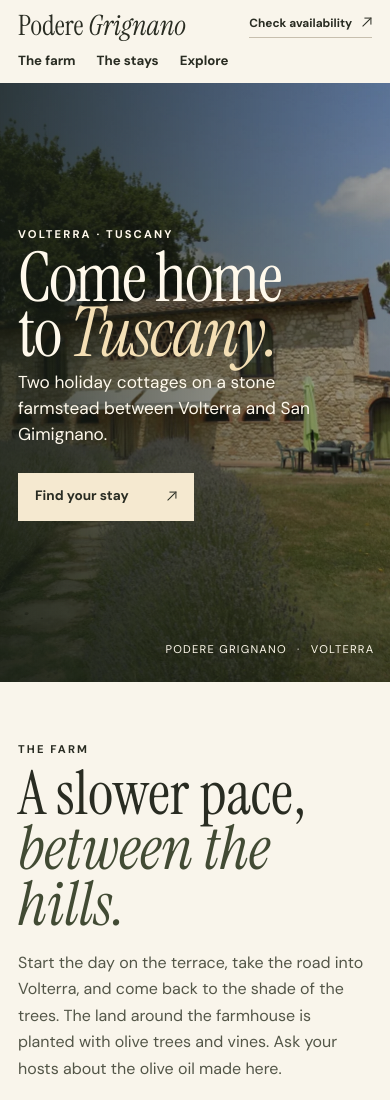
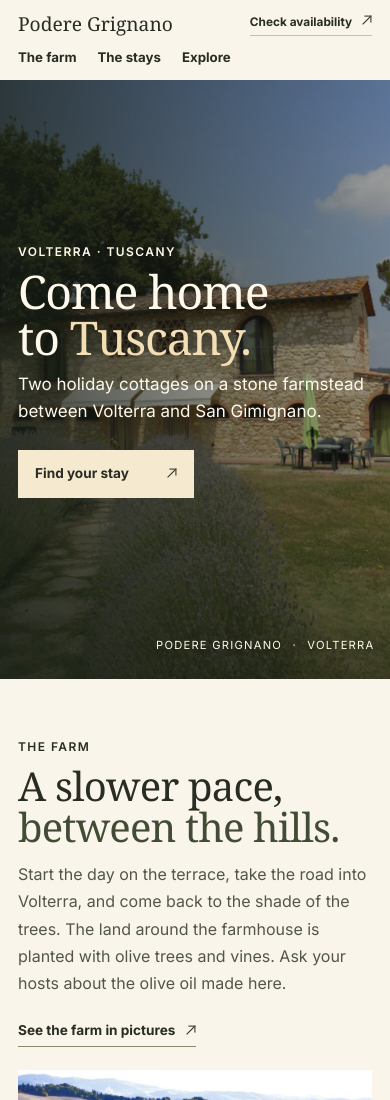
Before and after one commit to admmarco/poderegrignano, a plain HTML site: page index.html in a window 390 px wide. Shown: the top 1100 px of the page. Drawn offline with Linux system fonts and the light colour scheme; a web font is replaced by a local one.

Commit message:
Refine the Podere Grignano typography

```diff
--- a/index.html
+++ b/index.html
@@ -8,7 +8,7 @@
   <title>Podere Grignano | A farm stay near Volterra, Tuscany</title>
   <link rel="preconnect" href="https://fonts.googleapis.com">
   <link rel="preconnect" href="https://fonts.gstatic.com" crossorigin>
-  <link href="https://fonts.googleapis.com/css2?family=DM+Sans:wght@400;500;600;700&family=Instrument+Serif:ital@0;1&display=swap" rel="stylesheet">
+  <link href="https://fonts.googleapis.com/css2?family=DM+Serif+Text&amp;family=Inter:wght@400;500;600;700&amp;display=swap" rel="stylesheet">
   <link rel="stylesheet" href="styles.css">
   <script src="site.js" defer></script>
 </head>
--- a/styles.css
+++ b/styles.css
@@ -5,30 +5,31 @@
   --olive: #424b34;
   --muted: #535648;
   --rule: #c7bfae;
-  --display: 'Instrument Serif', Georgia, serif;
-  --body: 'DM Sans', Arial, sans-serif;
+  --display: 'DM Serif Text', Georgia, serif;
+  --body: Inter, system-ui, sans-serif;
 }
 
 * { box-sizing: border-box; }
 html { scroll-behavior: smooth; }
-body { margin: 0; color: var(--ink); background: var(--paper); font: 16px/1.65 var(--body); }
+body { margin: 0; color: var(--ink); background: var(--paper); font: 16px/1.7 var(--body); }
 img { display: block; width: 100%; height: auto; }
 a { color: inherit; text-decoration: none; }
 button { font: inherit; }
 :focus-visible { outline: 2px solid currentColor; outline-offset: 5px; }
 h1, h2, h3, p, figure { margin: 0; }
 h1, h2, h3, .brand { font-family: var(--display); font-weight: 400; }
-h2 { font-size: clamp(3.8rem, 7vw, 6.9rem); line-height: .91; margin: .12em 0 .3em; }
+h2 { font-size: clamp(2.5rem, 5vw, 4.55rem); line-height: 1.03; letter-spacing: -.02em; margin: .18em 0 .36em; }
+h2 em, .brand em { font-style: normal; }
 h2 em { color: var(--olive); }
-h3 { font-size: clamp(2rem, 4vw, 3rem); line-height: 1; }
+h3 { font-size: clamp(1.65rem, 3vw, 2.5rem); line-height: 1.1; }
 section[id] { scroll-margin-top: 20px; }
 .shell { width: min(1160px, 88%); margin-inline: auto; }
-.kicker { font-size: .7rem; letter-spacing: .19em; text-transform: uppercase; font-weight: 700; }
+.kicker { font-size: .75rem; letter-spacing: .12em; text-transform: uppercase; font-weight: 600; }
 .skip { position: fixed; z-index: 5; top: 10px; left: 10px; background: var(--paper); padding: 9px 14px; transform: translateY(-150%); }
 .skip:focus { transform: none; }
 
 .header-inner { width: 92%; min-height: 76px; margin: auto; display: grid; grid-template-columns: 1fr auto 1fr; align-items: center; gap: 23px; }
-.brand { font-size: 2rem; line-height: 1; white-space: nowrap; }
+.brand { font-size: 1.75rem; line-height: 1; white-space: nowrap; }
 .header nav { display: flex; gap: clamp(15px, 3vw, 44px); }
 .header nav a, .header-book { font-size: .83rem; font-weight: 700; }
 .header nav a:hover, .header-book:hover { color: #687054; }
@@ -39,9 +40,9 @@ section[id] { scroll-margin-top: 20px; }
 .hero-image { object-fit: cover; object-position: center 53%; }
 .hero::after { content: ''; background: linear-gradient(90deg, #172014d9, #1c211b66 52%, #1b211311 82%), linear-gradient(0deg, #171c1473, transparent 34%); }
 .hero-content { padding: 64px 0 83px; }
-.hero h1 { margin: .09em 0 .14em; font-size: clamp(5rem, 11vw, 11rem); line-height: .8; letter-spacing: -.026em; }
-.hero h1 em { color: #f4dfb5; }
-.hero-text { max-width: 340px; font-size: 1.08rem; line-height: 1.5; }
+.hero h1 { margin: .16em 0 .22em; font-size: clamp(4.5rem, 8.3vw, 7.5rem); line-height: .98; letter-spacing: -.025em; }
+.hero h1 em { color: #f4dfb5; font-style: normal; }
+.hero-text { max-width: 390px; font-size: 1.0625rem; line-height: 1.6; }
 .button { display: inline-flex; align-items: center; justify-content: space-between; gap: 37px; background: #f5e9d0; color: var(--ink); padding: 12px 17px; min-height: 48px; font-weight: 700; font-size: .85rem; }
 .hero .button { margin-top: 25px; }
 .button:hover { background: #fff7e7; }
@@ -89,7 +90,7 @@ figcaption { margin-top: 7px; font-size: .75rem; color: var(--muted); }
 .explore figure img { aspect-ratio: 1.05; }
 .footer { background: #30382a; color: #f5e9d0; padding-block: 42px; }
 .footer-inner { display: flex; align-items: center; justify-content: space-between; gap: 22px; }
-.footer .brand { margin-top: 9px; font-size: clamp(2.4rem, 5vw, 4rem); }
+.footer .brand { margin-top: 9px; font-size: clamp(1.9rem, 4.2vw, 3rem); }
 
 @media (max-width: 740px) {
   .shell { width: calc(100% - 36px); }
@@ -97,10 +98,10 @@ figcaption { margin-top: 7px; font-size: .75rem; color: var(--muted); }
   .header nav { grid-row: 2; grid-column: 1 / -1; gap: 21px; }
   .header nav a { padding: 3px 0; }
   .header-book { grid-column: 2; grid-row: 1; font-size: .74rem; }
-  .brand { font-size: 1.75rem; }
+  .brand { font-size: clamp(1.2rem, 4.75vw, 1.5rem); }
   .hero { min-height: clamp(510px, 71svh, 690px); }
   .hero-image { object-position: 58% center; }
-  .hero h1 { font-size: clamp(4.3rem, 14.5vw, 7.3rem); }
+  .hero h1 { font-size: clamp(2.9rem, 10.7vw, 5rem); }
   .hero::after { background: linear-gradient(90deg, #171e16c9, #1c211b45), linear-gradient(0deg, #1b211392, transparent 40%); }
   .intro, .explore-inner, .section-heading { grid-template-columns: 1fr; gap: 23px; }
   .intro, .stays, .gallery, .explore-inner { padding-block: 58px; }
```
